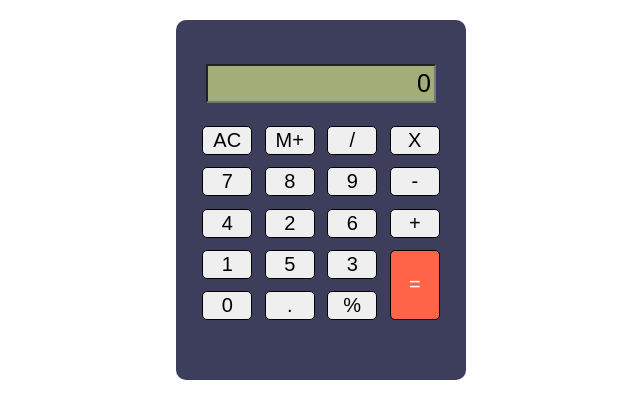
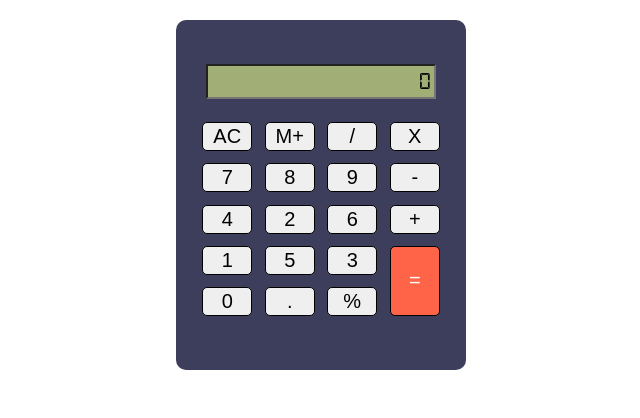
Before and after one commit to ashwinisinare07/Calculator, a plain HTML site: page index.html in a window 1280 px wide. Shown: the whole page, without its empty margins (319-959 px from the left). Drawn offline with Linux system fonts and the light colour scheme.

Commit message:
Added digital font

```diff
--- a/index.html
+++ b/index.html
@@ -1,53 +1,73 @@
 <!DOCTYPE html>
 <html lang="en">
+
 <head>
     <title>Calculator</title>
     <style>
-        .cal-body{
-            height: 300px;
+        @font-face {
+            font-family: 'DS-Digital Normal';
+            font-style: normal;
+            font-weight: normal;
+            src: local('DS-Digital Normal'), url('DS-DIGI.woff') format('woff');
+        }
+
+        .cal-body {
+            height: 290px;
             width: 250px;
             background-color: #3D3D5C;
-            margin:20px auto;
+            margin: 20px auto;
             border-radius: 10px;
-            padding:20px;
+            padding: 20px;
             padding-top: 40px;
 
-        }.screen{
+        }
+
+        .screen {
             background-color: #a1af77;
             text-align: right;
-    width:220px;
+            width: 220px;
             display: block;
-    margin:4px auto;
-    font-size:25px;
-     padding:3px;
-     margin-bottom: 20px;;
+            margin: 4px auto;
+            font-size: 25px;
+            padding: 3px;
+            margin-bottom: 20px;
+            font-family:"DS-Digital Normal";
         }
-.btn-container{
+
+        .btn-container {
             height: 200px;
+            margin-top: 20px;
             display: flex;
             flex-direction: column;
             flex-wrap: wrap;
             justify-content: space-between;
             align-items: center;
         }
-.btn{
+
+        .btn {
             width: 50px;
             text-align: center;
-    padding:2px 0;
+            padding: 2px 0;
             font-size: 20px;
             margin: 3px;
-border:0.5px solid black ;
+            border: 0.5px solid black;
             border-radius: 5px;
             cursor: pointer;
         }
-.btn-equal{
+
+        .btn:hover {
+            box-shadow: 0 0 5px 1px #fff;
+            transition: 0.5px;
+        }
+
+        .btn-equal {
             background-color: #ff6348;
-    height:70px;
+            height: 70px;
             color: #ffff;
         }
-
     </style>
 </head>
+
 <body>
     <div class="cal-body">
         <input type="text" value="0" class="screen" />
@@ -78,4 +98,5 @@ cursor: pointer;
         </div>
     </div>
 </body>
+
 </html>
```
Also changed, not shown: DS-DIGI.woff (added). Lines whose indentation alone changed are shown as unchanged.
